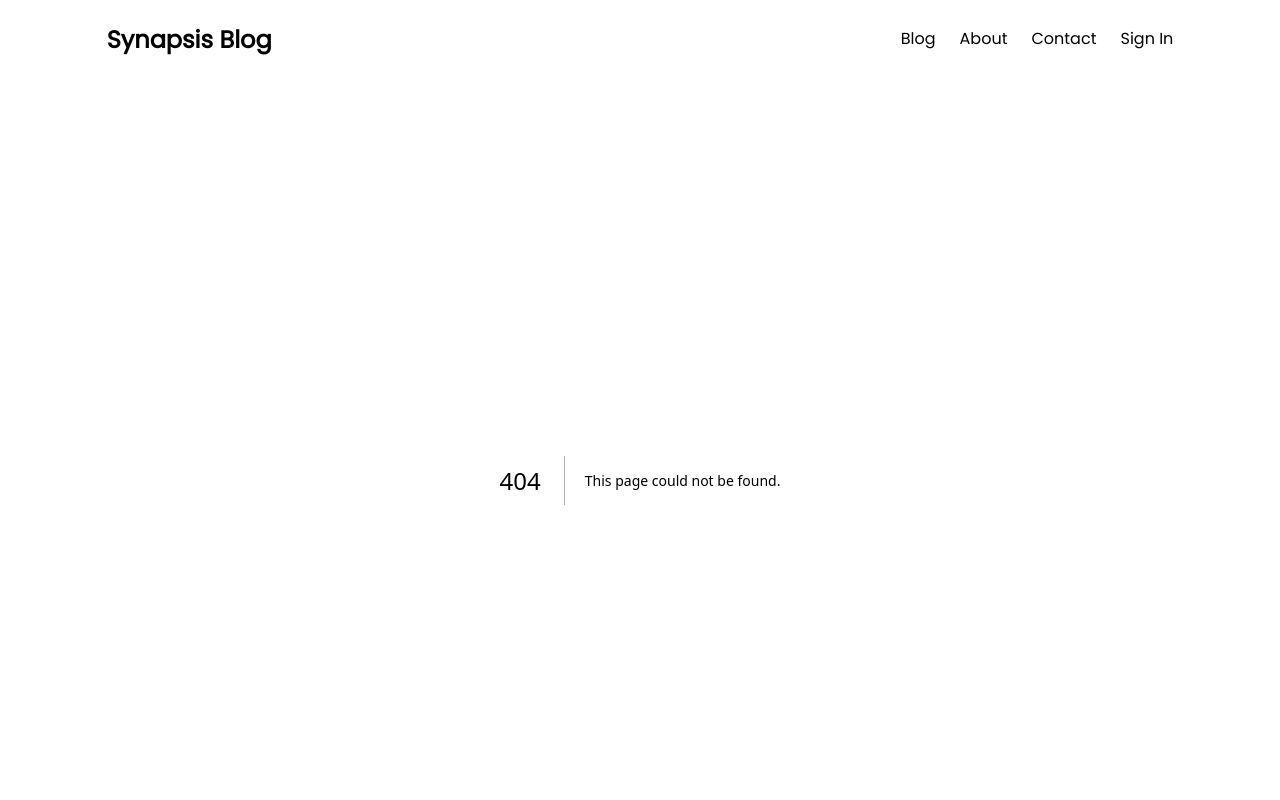
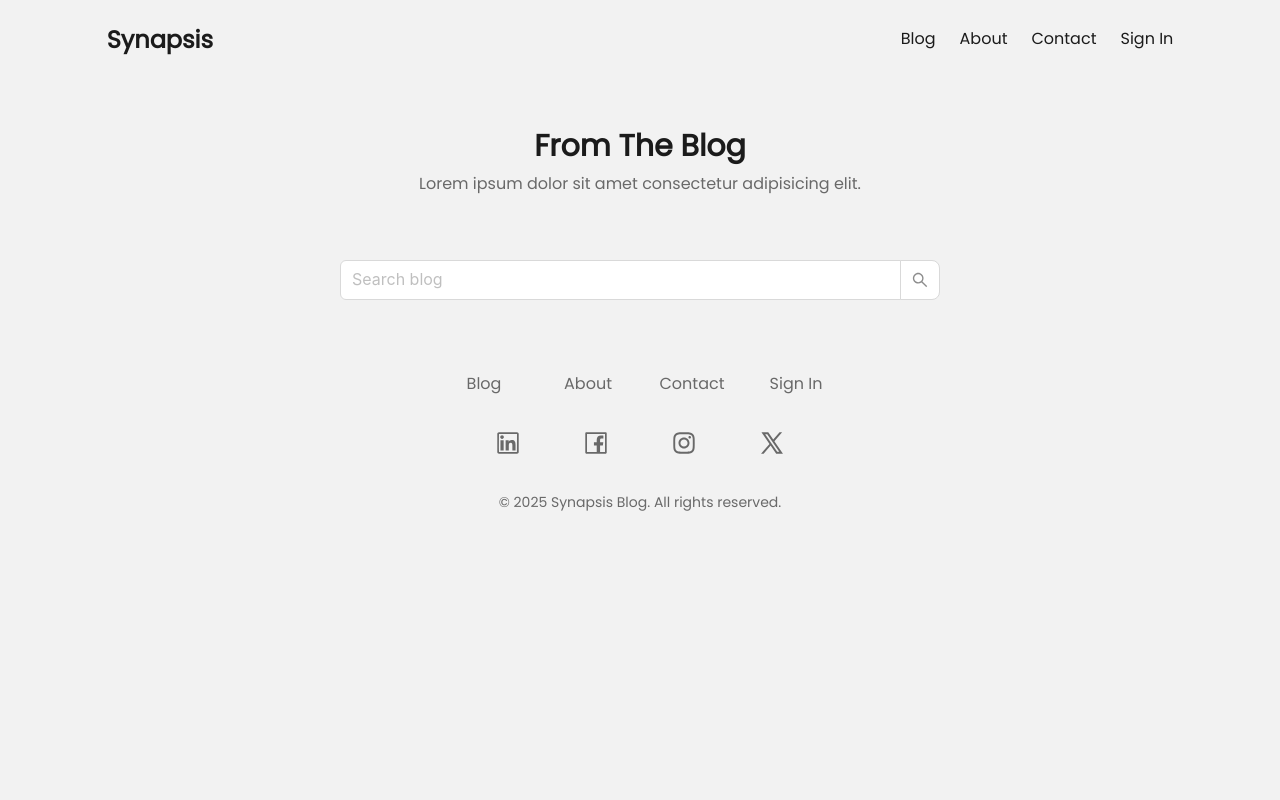
Before and after one commit to ditramadia/synapsis-blog, a Next.js app: page /blog in a window 1280 px wide. Before the commit this address had no page. Shown: the top 800 px of the page. Built offline with nearby package versions, Linux system fonts and the light colour scheme.

Commit message:
feat (blog page): add search input

```diff
--- a/package.json
+++ b/package.json
@@ -11,6 +11,7 @@
   "dependencies": {
     "@ant-design/icons": "^5.6.1",
     "@fontsource/poppins": "^5.2.5",
+    "antd": "^5.24.3",
     "next": "13.5.8",
     "react": "^18",
     "react-dom": "^18"
--- a/src/components/navigation/Navbar.tsx
+++ b/src/components/navigation/Navbar.tsx
@@ -8,7 +8,7 @@ function Navbar() {
   return (
     <div className='container py-4 md:py-6 flex flex-col md:flex-row md:justify-between items-center gap-2'>
       {/* TODO: Change to an actual Logo */}
-      <div className='text-2xl font-bold'>Synapsis Blog</div>
+      <div className='text-2xl font-bold'>Synapsis</div>
 
       <ul className='flex gap-6'>
         {
--- /dev/null
+++ b/src/pages/blog/index.tsx
@@ -0,0 +1,38 @@
+import React, { ChangeEvent } from 'react'
+
+import { Input } from "antd"
+const { Search } = Input
+
+function index() {
+  const onSearch = (value: string) => console.log(value);
+
+  return (
+    <main className='flex flex-col gap-8 md:gap-16 container py-6 md:py-12'>
+      <div className='flex flex-col items-center gap-2 text-center'>
+        <h1 className='text-3xl font-bold'>From The Blog</h1>
+        <p className='text-balance text-native-700'>Lorem ipsum dolor sit amet consectetur adipisicing elit.</p>
+      </div>
+
+      {/* Search bar and filter */}
+      <div>
+        <div className='flex justify-center'>
+          <Search
+            placeholder="Search blog"
+            onSearch={onSearch}
+            size="large"
+            variant='outlined'
+            allowClear
+            style={{
+              maxWidth: "600px",
+              width: "full",
+            }}
+          />
+        </div>
+      </div>
+
+      {/* Posts */}
+    </main>
+  )
+}
+
+export default index
```
Also changed, not shown: 1 other file (tests, documents, lock files or other folders).
